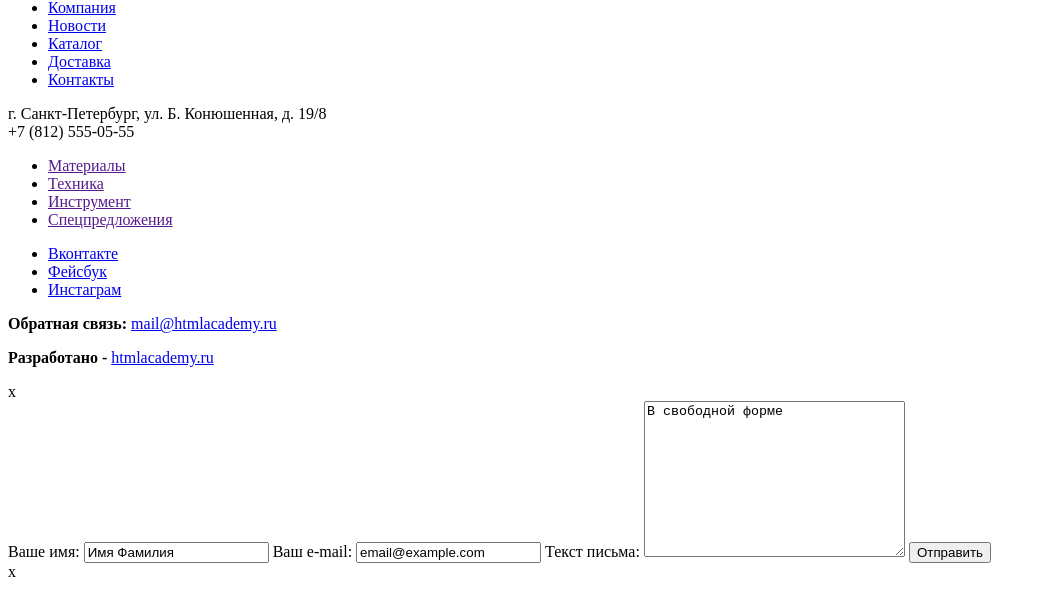
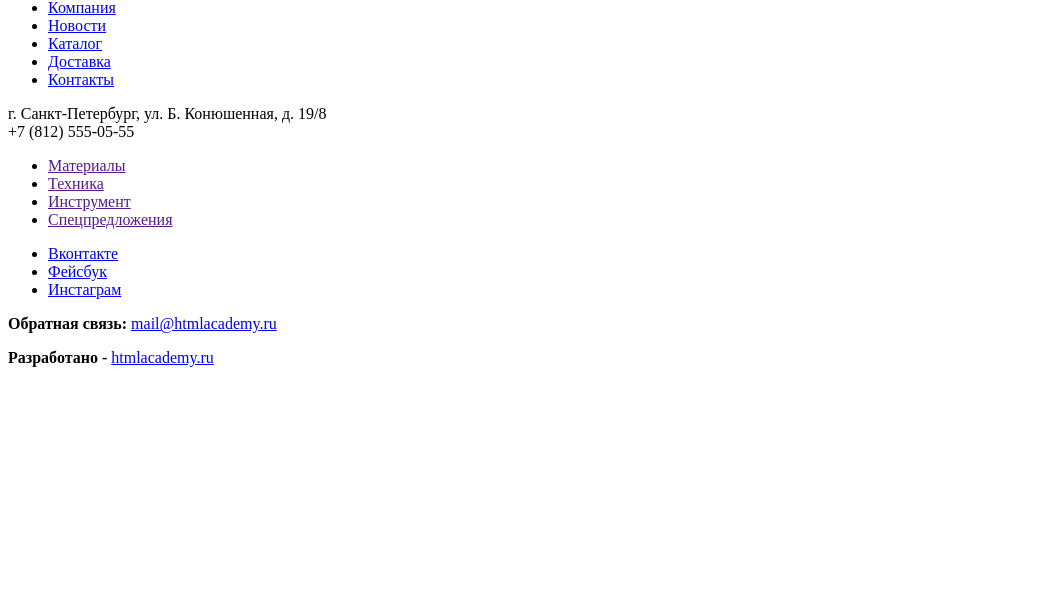
Before and after one commit to halikov/shop-technomart, a plain HTML site: page index.html in a window 1280 px wide. Shown: the part 726-1315 px from the top of the page, without its empty margins (0-1046 px from the left). After the commit the page ends 1109 px from the top, so only its background shows below. Drawn offline with Linux system fonts and the light colour scheme.

Commit message:
убирает разметку модальных окон, так как в ДЗ они не нужны

```diff
--- a/index.html
+++ b/index.html
@@ -96,26 +96,5 @@
         </p>
       </div>
     </footer>
-
-    <!-- модальные окна карты и отправки письма -->
-    <div class="map-service normal-mapa">
-      <!-- тут будет модальное окно сервиса карт  -->
-      <span class="modal-close">x</span>
-    </div>
-
-    <div class="feedback-form">
-      <form class="write-us">
-        <label for="user-name">Ваше имя:</label>
-        <input id="user-name" type="text" name="user-name" value="Имя Фамилия">
-        <label for="user-email">Ваш e-mail:</label>
-        <input type="email" id="user-email" value="email@example.com">
-        <label for="comments">Текст письма:</label>
-        <textarea id="comments" name="comments" cols="30" rows="10">В свободной форме</textarea>
-        <input type="submit" value="Отправить">
-
-      </form>
-      <span class="modal-close">x</span>
-      <!-- modals -->
-    </div>
   </body>
 </html>
```
Also changed, not shown: catalog.html (+0 -12 lines).
